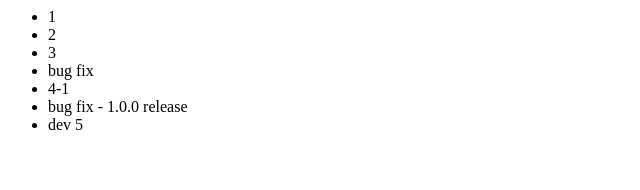
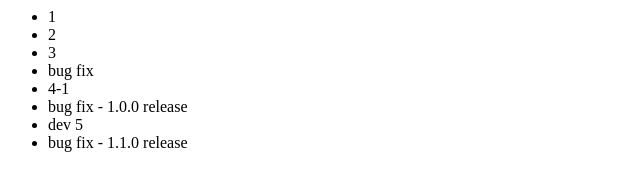
Before and after one commit to deepscape/gitflow-playground, a plain HTML site: page index.htm in a window 1280 px wide. Shown: the whole page, without its empty margins (0-640 px from the left). Drawn offline with Linux system fonts and the light colour scheme.

Commit message:
release 1.1.0 bug fix

```diff
--- a/index.htm
+++ b/index.htm
@@ -6,4 +6,5 @@
     <li>4-1</li>
     <li>bug fix - 1.0.0 release</li>
     <li>dev 5</li>
+    <li>bug fix - 1.1.0 release</li>
 </ul>
```
